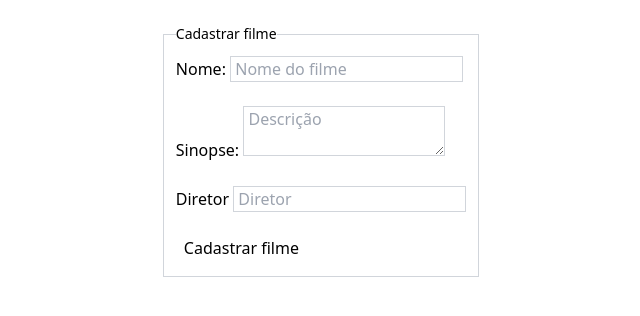
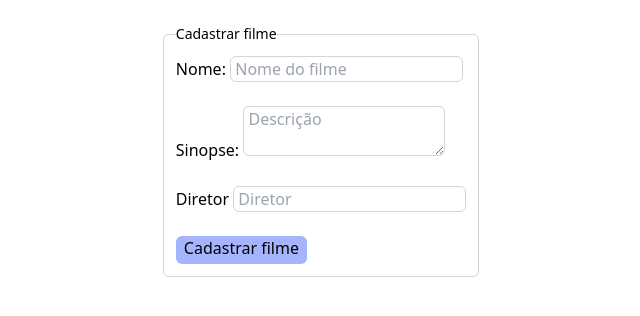
Before and after one commit to gabrielrmgs/Front-Locadora, a website: page configadmin.html in a window 1280 px wide. Shown: the whole page, without its empty margins (319-959 px from the left). Drawn offline with Linux system fonts and the light colour scheme.

Commit message:
ajustes js

```diff
--- a/configadmin.html
+++ b/configadmin.html
@@ -10,15 +10,15 @@
 
 <body>
     <form class="w-ful flex flex-col justify-center items-center">
-        <fieldset class="mt-6 border border-solid border-gray-300 p-3 ">
+        <fieldset class="mt-6 border border-solid border-gray-300 p-3 rounded-md ">
             <legend class="text-sm">Cadastrar filme</legend>
             <label for="nomeFilme">Nome: </label>
-            <input type="text" id="nomeFilme" name="nomeFilme" class="border border-solid border-gray-300" placeholder=" Nome do filme"><br><br>
+            <input type="text" id="nomeFilme" name="nomeFilme" class="border border-solid border-gray-300 rounded-md" placeholder=" Nome do filme"><br><br>
             <label for="sinopse">Sinopse: </label>
-            <textarea id="sinopse" name="sinopse" class="border border-solid border-gray-300" placeholder=" Descrição"></textarea><br><br>
+            <textarea id="sinopse" name="sinopse" class="border border-solid border-gray-300 rounded-md" placeholder=" Descrição"></textarea><br><br>
             <label for="diretor">Diretor</label>
-            <input type="text" id="diretor" name="diretor" class="border border-solid border-gray-300" placeholder=" Diretor"><br><br>
-            <button class="rounded-md hover:bg-zinc-300 px-2 pb-1 hover:shadow-md hover:scale-110"
+            <input type="text" id="diretor" name="diretor" class="border border-solid border-gray-300 rounded-md" placeholder=" Diretor"><br><br>
+            <button class="rounded-md hover:bg-zinc-300 px-2 pb-1 hover:shadow-md hover:scale-110 bg-indigo-300"
                         type="button">Cadastrar filme</button>
         </fieldset>
     </form>
--- a/script.js
+++ b/script.js
@@ -1,5 +1,3 @@
-//const url_login = "http://localhost:8080/cliente/verificado/Gabriel";
-
 function loginLocadora() {
     let textoInputado = document.getElementById("email").value;
     let senhaInput = document.getElementById("password").value;
@@ -14,7 +12,7 @@ async function getAPI(url_login, textoInputado, senhaInput) {
     const response = await fetch(url_login, { method: "GET" });
 
     let data = await response.json();
-    console.log(data);
+    //console.log(data);
     if (data.nome == textoInputado) {
         if (data.senha == senhaInput) {
             window.location.href = "http://127.0.0.1:5500/loc.html";
--- a/script2.js
+++ b/script2.js
@@ -1,11 +1,3 @@
-function troca() {
-    let tes = document.getElementById("testand")
-    tes.style.color = tes.style.color == "red" ? "black" : "red"
-
-}
-let btn = document.getElementById("colorbtn")
-btn.addEventListener("click", troca)
-
 function painel() {
     let mod = document.getElementById("modelbar")
     mod.style.display = "flex";
```
Also changed, not shown: styles/output.css.
